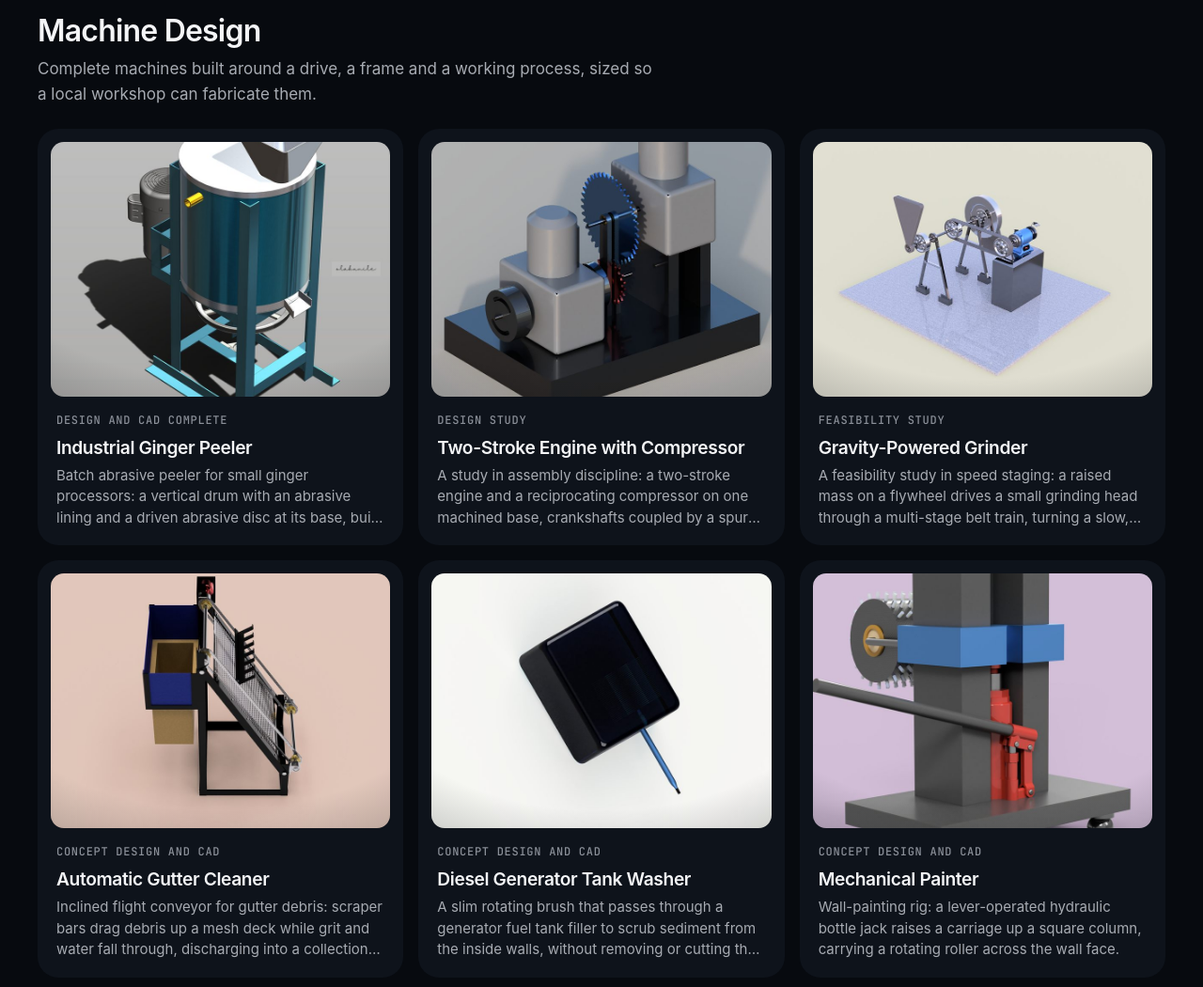
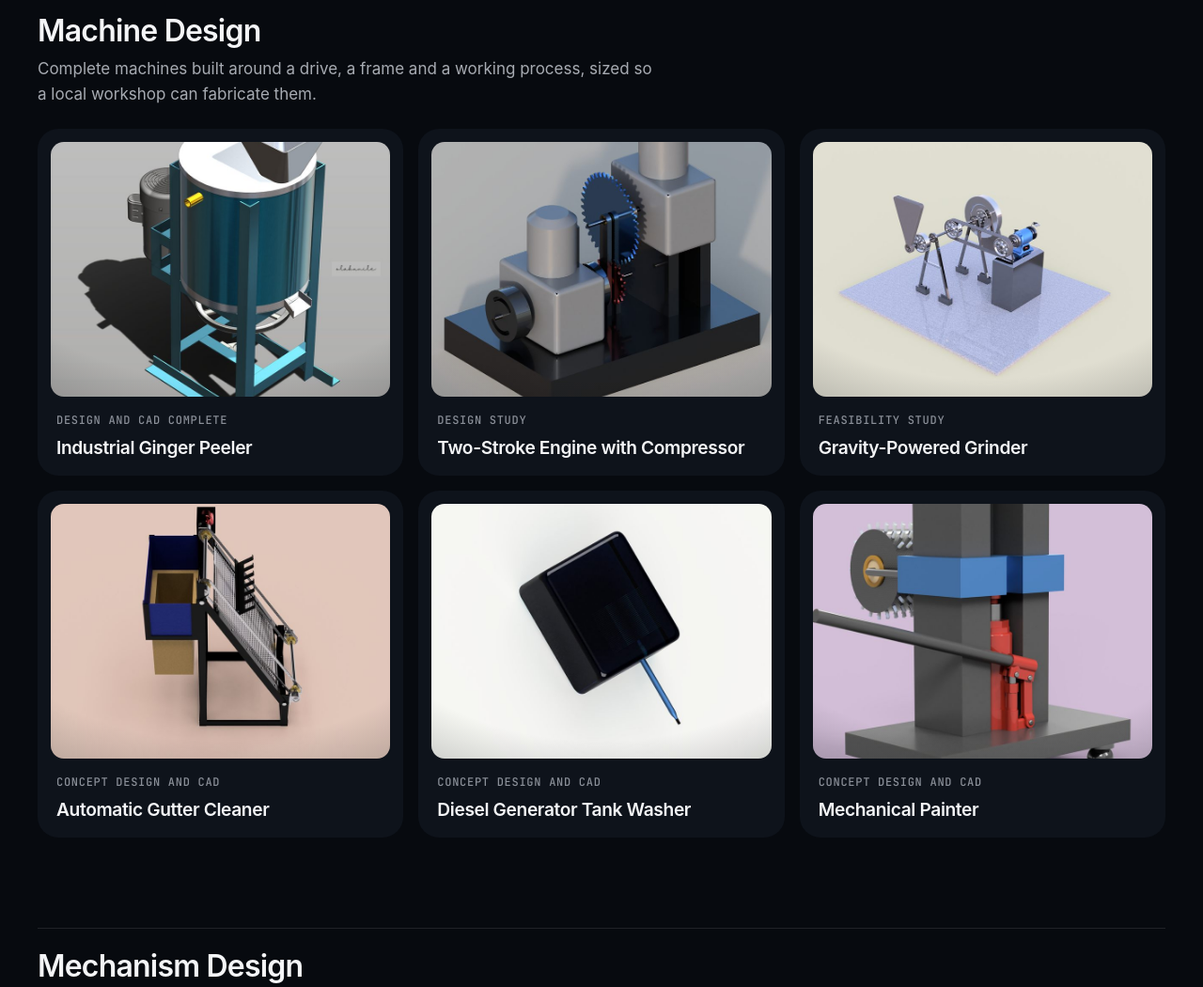
Before and after one commit to Eminence14/victor-ibidunmoye-cad, a plain HTML site: page index.html in a window 1280 px wide. Shown: the part 1640-2690 px from the top of the page at 94% size. Drawn offline with Linux system fonts and the light colour scheme.

Commit message:
Remove summary text from project cards
Cards now show the status, title and render only; the full description
appears when a project is opened.

Co-Authored-By: Claude Sonnet 5.5 <noreply@anthropic.com>

```diff
--- a/index.html
+++ b/index.html
@@ -651,10 +651,6 @@ button{ font:inherit; color:inherit; background:none; border:0 }
 .grid > li{ min-width:0 }
 @media (max-width:1024px){ .grid{ grid-template-columns:repeat(2, minmax(0, 1fr)) } }
 @media (max-width:640px){ .grid{ grid-template-columns:minmax(0, 1fr); gap:12px } }
-.tile__sum{
-  font-size:.9375rem; line-height:1.5; color:var(--text-2);
-  display:-webkit-box; -webkit-line-clamp:3; -webkit-box-orient:vertical; overflow:hidden;
-}
 
 .detail__tags{ margin-top:18px }
 .detail__hero{ margin-top:30px }
@@ -1015,7 +1011,6 @@ button{ font:inherit; color:inherit; background:none; border:0 }
         '<span class="tile__body">' +
           '<span class="tile__cat">' + esc(p.status) + '</span>' +
           '<span class="tile__title">' + esc(p.title) + '</span>' +
-          '<span class="tile__sum">' + esc(p.summary) + '</span>' +
         '</span>' +
       '</button>' +
     '</li>';
```
